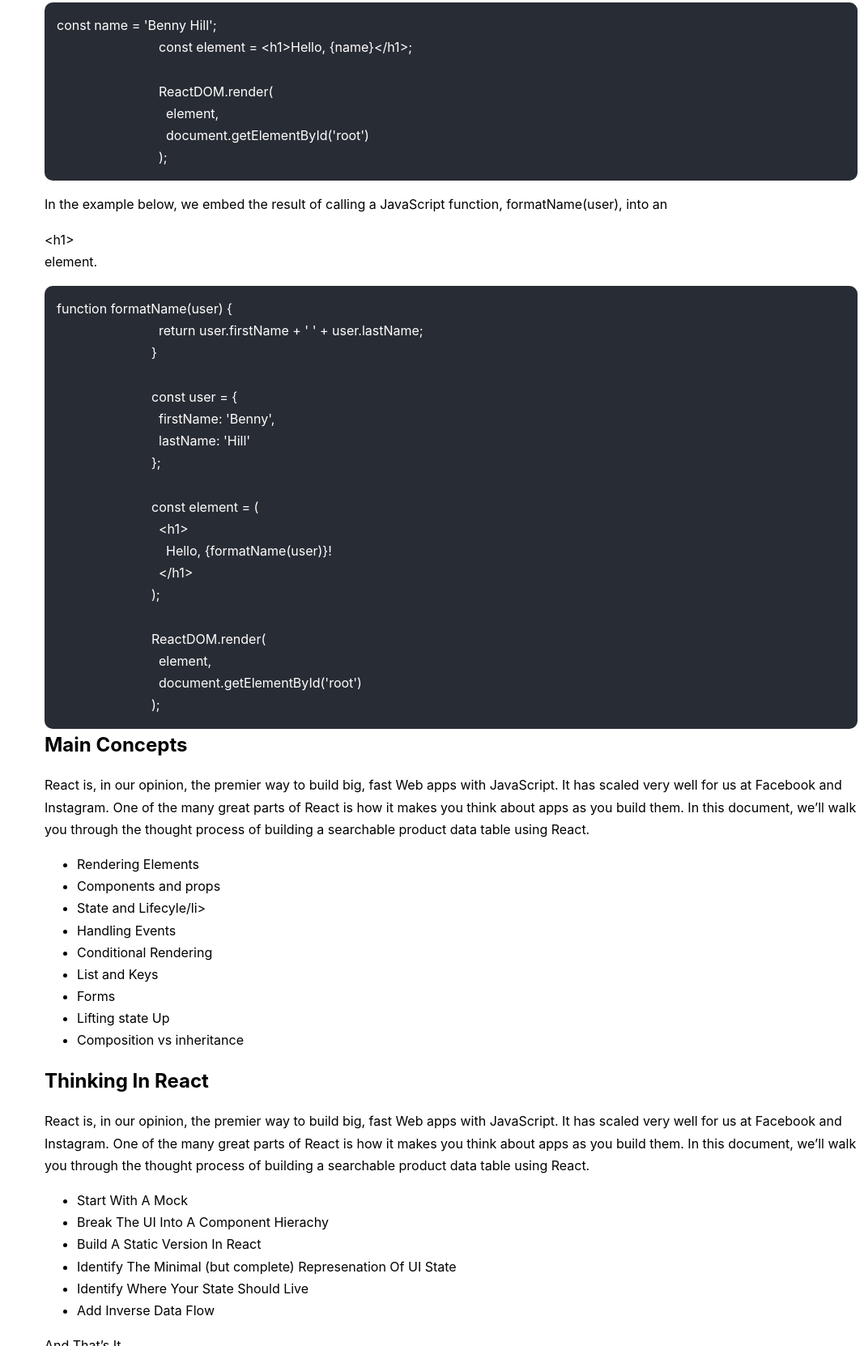
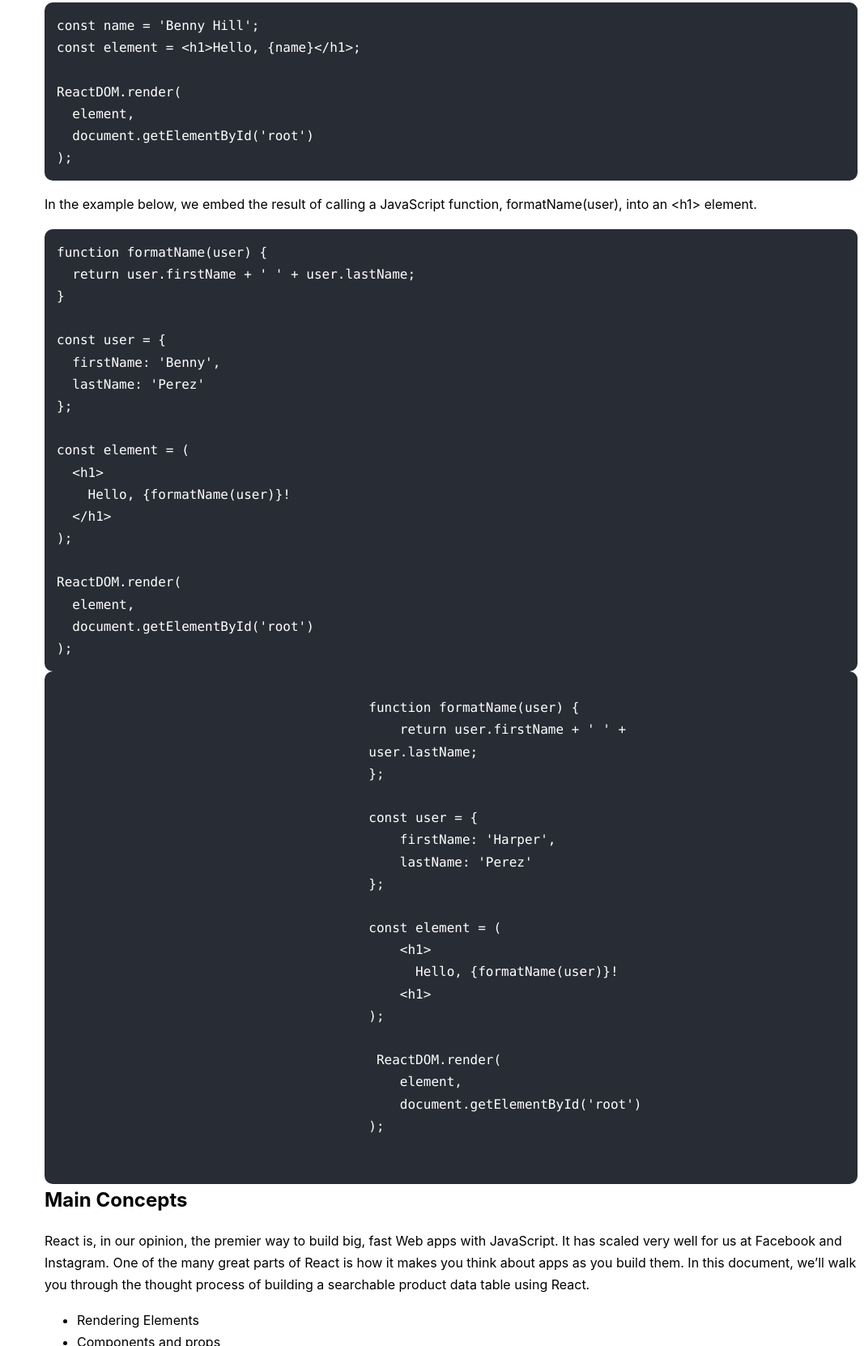
Before and after one commit to Slavi-Svec/technical-documentation-page, a plain HTML site: page index.html in a window 1280 px wide. Shown: the part 1528-3190 px from the top of the page at 81% size, without its empty margins (213-1280 px from the left). Drawn offline with Linux system fonts and the light colour scheme.

Commit message:
Updated code examples

```diff
--- a/index.html
+++ b/index.html
@@ -10,7 +10,6 @@
     <body>
         <div class="document-body">
         <nav id="navbar">
-            <!-- need to fix this code in the heading  -->
         <header class="react-heading-small">React</header>
         <img class="react-logo" src="reactOne.png"><img>
            <a href="#Welcome_To_React" class="nav-link">Welcome to React</a>
@@ -67,34 +66,60 @@
                     React doesn’t require using JSX, but most people find it helpful as a visual aid when working with UI inside the JavaScript code. It also allows React to show more useful error and warning messages.
                     </p>
                     <p>In the example below, we declare a variable called name and then use it inside JSX by wrapping it in curly braces:</p>
-                    <code><xmp>const name = 'Benny Hill';
-                            const element = <h1>Hello, {name}</h1>;
+                    <code>
+                        <div>const name = 'Benny Hill';</div>
+                        <div>const element = &lt;h1&gt;Hello, {name}&lt;/h1&gt;;</div>
+                        <br><div>ReactDOM.render(</div>
+                        <div>&emsp;&ensp;element,</div>
+                        <div>&emsp;&emsp;document.getElementById('root')</div>
+                        <div>);</div>
+                    </code>
+                    <p>In the example below, we embed the result of calling a JavaScript function, formatName(user), into an &lt;h1&gt; element.</p>
+                    <code>
+                        <div>function formatName(user) {</div>
+                        <div>&emsp;&ensp;return user.firstName + ' ' + user.lastName;</div>
+                        <div>}</div>
+                        <br><div>const user = {</div>
+                        <div>&emsp;&ensp;firstName: 'Benny',</div>
+                        <div>&emsp;&ensp;lastName: 'Perez'</div>
+                        <div>};</div>
+                        <br><div> const element = (</div>
+                        <div>&emsp;&ensp;&lt;h1&gt;</div>
+                        <div>&emsp;&emsp;&emsp;&emsp;Hello, {formatName(user)}!</div>
+                        <div>&emsp;&ensp;&lt;/h1&gt;</div>
+                        <div>);</div>
+                        <br><div>ReactDOM.render(</div>
+                        <div>&emsp;&ensp;element,</div>
+                        <div>&emsp;&ensp;document.getElementById('root')</div>
+                        <div>);</div>
+                     </code>
 
-                            ReactDOM.render(
-                              element,
-                              document.getElementById('root')
-                            );</xmp></code>
-                    <p>In the example below, we embed the result of calling a JavaScript function, formatName(user), into an <xmp><h1></xmp> element.</p>
-
-                    <code><xmp>function formatName(user) {
-                            return user.firstName + ' ' + user.lastName;
-                          }
+                    <code>
+                                <pre>
+                                        function formatName(user) {
+                                            return user.firstName + ' ' +
+                                        user.lastName;
+                                        };
 
                                         const user = {
-                            firstName: 'Benny',
-                            lastName: 'Hill'
+                                            firstName: 'Harper',
+                                            lastName: 'Perez'
                                         };
 
                                         const element = (
-                            <h1>
+                                            &lt;h1&gt;
                                               Hello, {formatName(user)}!
-                            </h1>
+                                            &lt;h1&gt;
                                         );
 
                                          ReactDOM.render(
                                             element,
                                             document.getElementById('root')
-                          );</xmp></code>
+                                        );
+                                </pre>
+                    </code>
+
+
             </section>
             <section class="main-section" id="Main_Concepts">
                 <header>Main Concepts</header>
--- a/styles.css
+++ b/styles.css
@@ -75,6 +75,15 @@ code {
     font-family: source-code-pro,Menlo,Monaco,Consolas,Courier New,monospace;
 }
 
+pre {
+    font-family: source-code-pro,Menlo,Monaco,Consolas,Courier New,monospace;
+
+}
+
+.code-example-five {
+    padding-right: 100px;
+}
+
 @media screen and (max-width: 600px) {
     div.document-body {
       grid-template-columns: 1fr;
```
Lines whose indentation alone changed are shown as unchanged.
